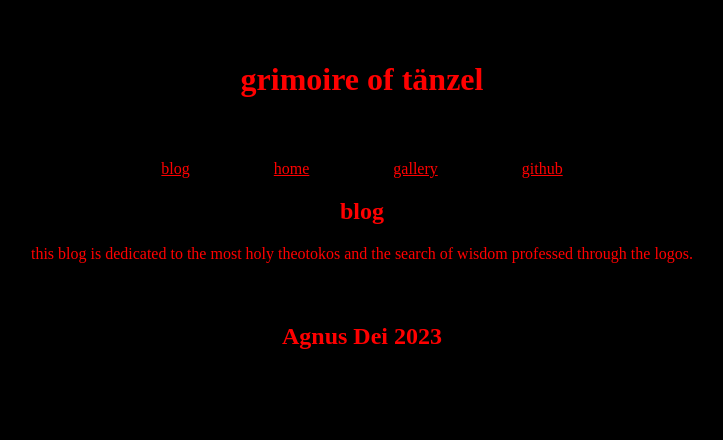
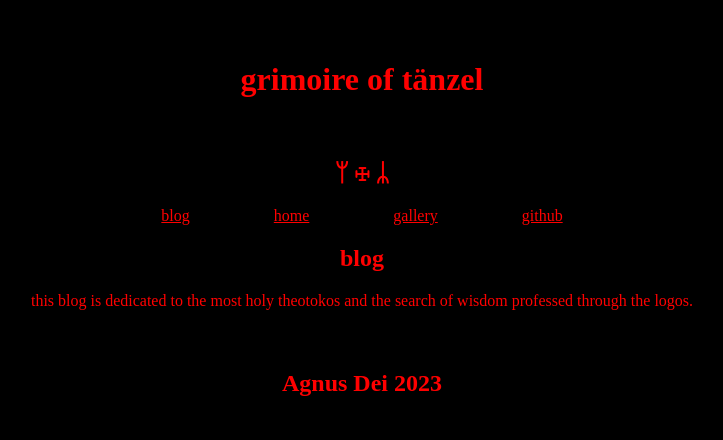
Before and after one commit to SOLEMNLYY/solemnly.github.io, a plain HTML site: page blog.html in a window 1280 px wide. Shown: the whole page, without its empty margins (278-1001 px from the left). Drawn offline with Linux system fonts and the light colour scheme.

Commit message:
Update blog.html

```diff
--- a/blog.html
+++ b/blog.html
@@ -6,6 +6,7 @@
   </head>
   <header>
     <h1 style="padding: 40px">grimoire of tänzel</h1>
+    <h2>ᛘ ☩ ᛦ</h2>
       <a href="blog.html">blog</a>
       <a href="index.html">home</a>
       <a href="gallery.html">gallery</a>
```
